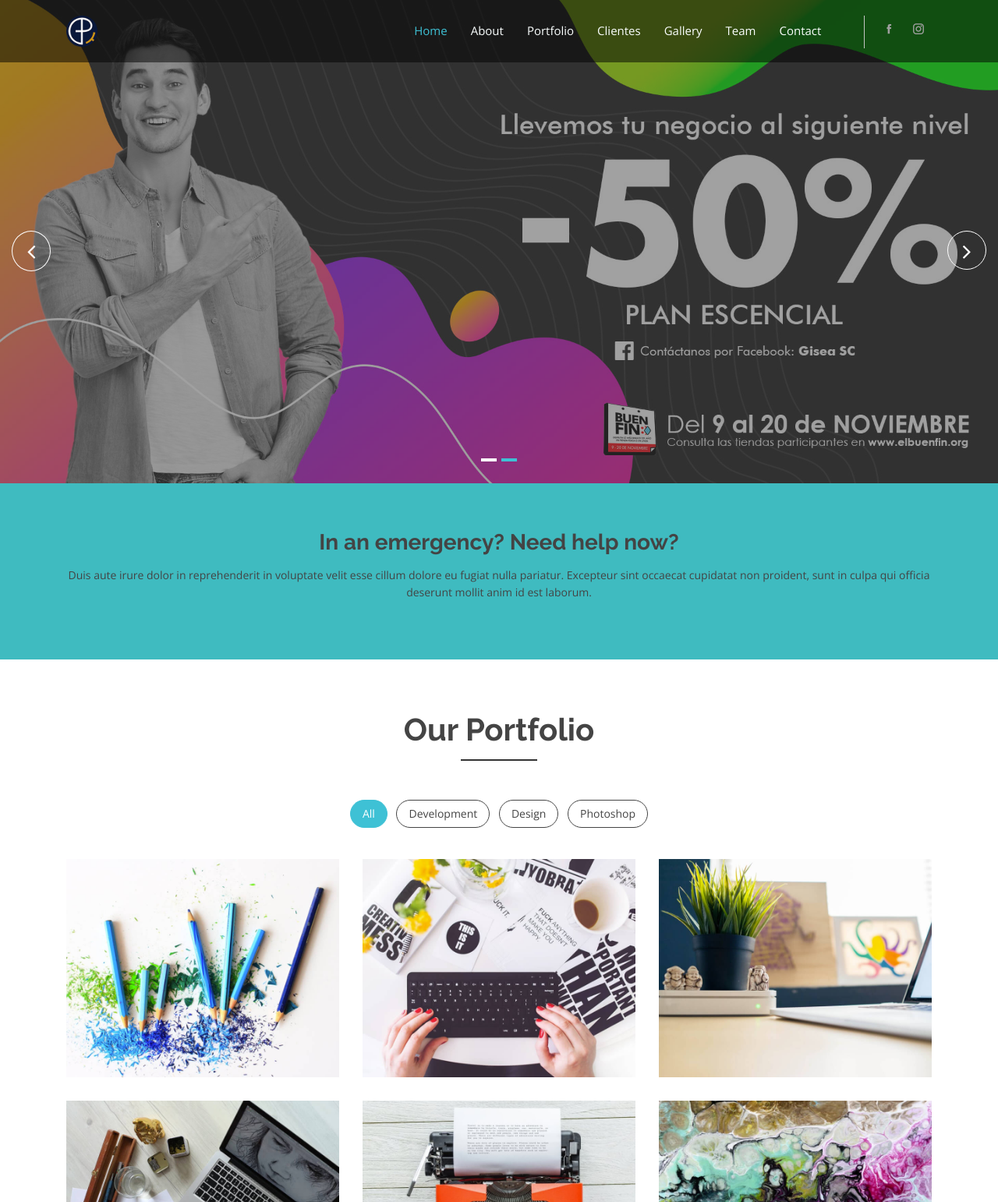
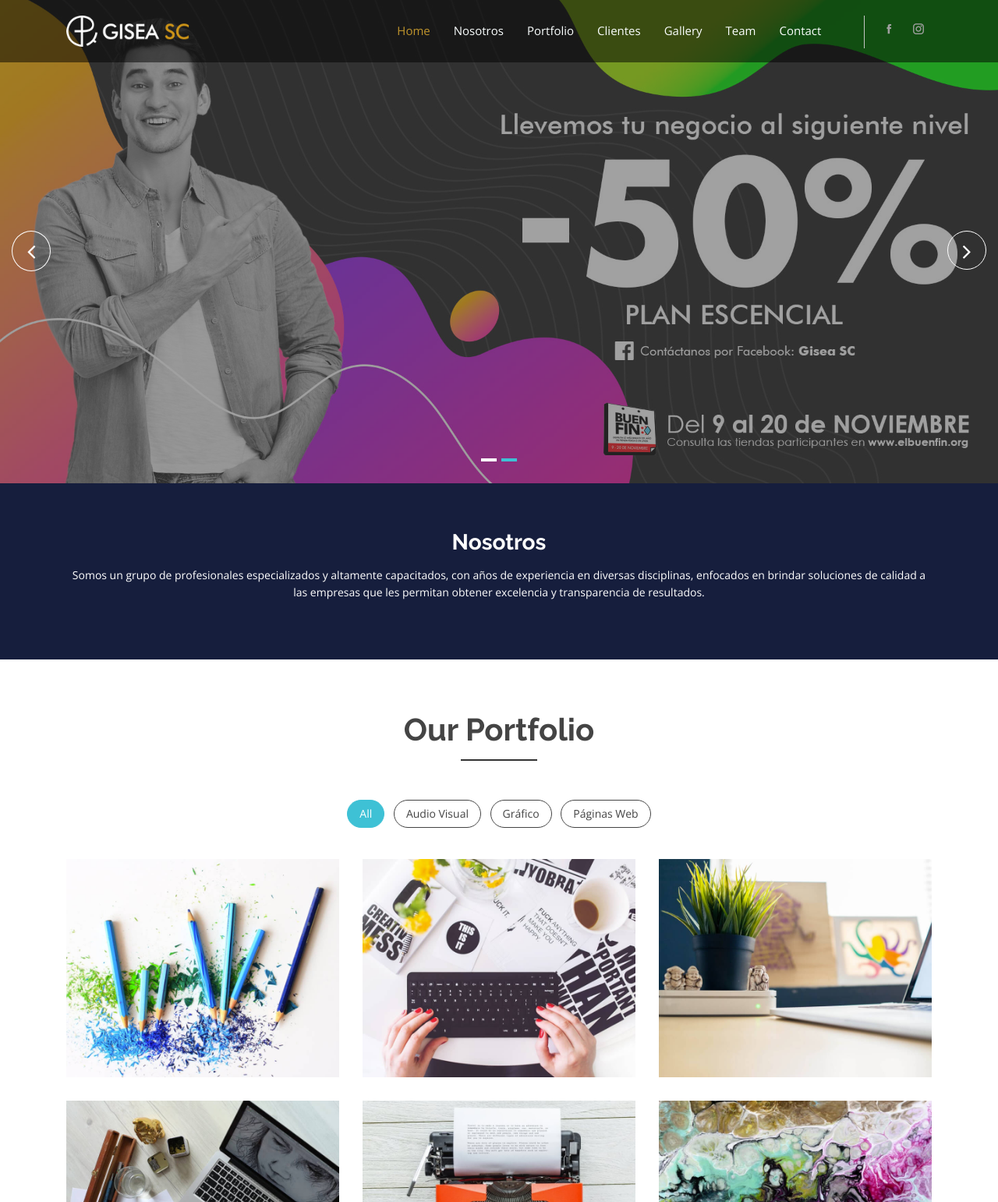
Before and after one commit to rych182/gisea-new, a plain HTML site: page index.html in a window 1280 px wide. Shown: the top 1542 px of the page at 78% size. Drawn offline with nearby package versions, Linux system fonts and the light colour scheme.

Commit message:
actualizaciones

```diff
--- a/assets/css/style.css
+++ b/assets/css/style.css
@@ -390,7 +390,7 @@ div#preloader {
 .nav-menu a:hover,
 .nav-menu .active>a,
 .nav-menu li:hover>a {
-    color: #3ec1d5;
+    color: #bf942c;
     text-decoration: none;
 }
 
@@ -529,7 +529,7 @@ div#preloader {
 .mobile-nav a:hover,
 .mobile-nav .active>a,
 .mobile-nav li:hover>a {
-    color: #3ec1d5;
+    color: #bf942c;
     text-decoration: none;
 }
 
@@ -2900,7 +2900,7 @@ footer .copyright {
 --------------------------------------------------------------*/
 
 .cta {
-    background: #3fbbc0;
+    background: #161e3d;
     color: #fff;
     background-size: cover;
     padding: 60px 0;
@@ -2909,6 +2909,11 @@ footer .copyright {
 .cta h3 {
     font-size: 28px;
     font-weight: 700;
+    color: white;
+}
+
+.cta p {
+    color: white;
 }
 
 
--- a/assets/js/main.js
+++ b/assets/js/main.js
@@ -257,7 +257,7 @@
         }
     });
 
-    // Init AOS
+    /* Init AOS
     function aos_init() {
         AOS.init({
             duration: 1000,
@@ -266,5 +266,5 @@
     }
     $(window).on('load', function() {
         aos_init();
-    });
+    });*/
 })(jQuery);
--- a/index.html
+++ b/index.html
@@ -39,13 +39,13 @@
             <div class="logo mr-auto">
                 <!--<h1 class="text-light"><a href="index.html"><span>e</span>Business</a></h1>
                  Uncomment below if you prefer to use an image logo -->
-                <a href="index.html"><img src="assets/img/logo-pag-color.png" alt="" class="img-fluid"></a>
+                <a href="index.html"><img src="assets/img/logo pag con nombre cuando el fondo es oscuro.png" alt="" class="img-fluid"></a>
             </div>
 
             <nav class="nav-menu d-none d-lg-block">
                 <ul>
                     <li class="active"><a href="#header">Home</a></li>
-                    <li><a href="#about">About</a></li>
+                    <li><a href="#about">Nosotros</a></li>
                     <li><a href="#portfolio">Portfolio</a></li>
                     <li><a href="#clients">Clientes</a></li>
                     <li><a href="#gallery">Gallery</a></li>
@@ -178,8 +178,9 @@
                 <div class="container" data-aos="zoom-in">
 
                     <div class="text-center">
-                        <h3>In an emergency? Need help now?</h3>
-                        <p> Duis aute irure dolor in reprehenderit in voluptate velit esse cillum dolore eu fugiat nulla pariatur. Excepteur sint occaecat cupidatat non proident, sunt in culpa qui officia deserunt mollit anim id est laborum.</p>
+                        <h3>Nosotros</h3>
+                        <p> Somos un grupo de profesionales especializados y altamente capacitados, con años de experiencia en diversas disciplinas, enfocados en brindar soluciones de calidad a las empresas que les permitan obtener excelencia y transparencia
+                            de resultados.</p>
                     </div>
 
                 </div>
@@ -206,13 +207,13 @@
                                     <a href="#" class="active" data-filter="*">All</a>
                                 </li>
                                 <li>
-                                    <a href="#" data-filter=".development">Development</a>
+                                    <a href="#" data-filter=".development">Audio Visual</a>
                                 </li>
                                 <li>
-                                    <a href="#" data-filter=".design">Design</a>
+                                    <a href="#" data-filter=".design">Gráfico</a>
                                 </li>
                                 <li>
-                                    <a href="#" data-filter=".photo">Photoshop</a>
+                                    <a href="#" data-filter=".photo">Páginas web</a>
                                 </li>
                             </ul>
                         </div>
```
Also changed, not shown: assets/img/logo pag con nombre cuando el fondo es oscuro.png (added).
